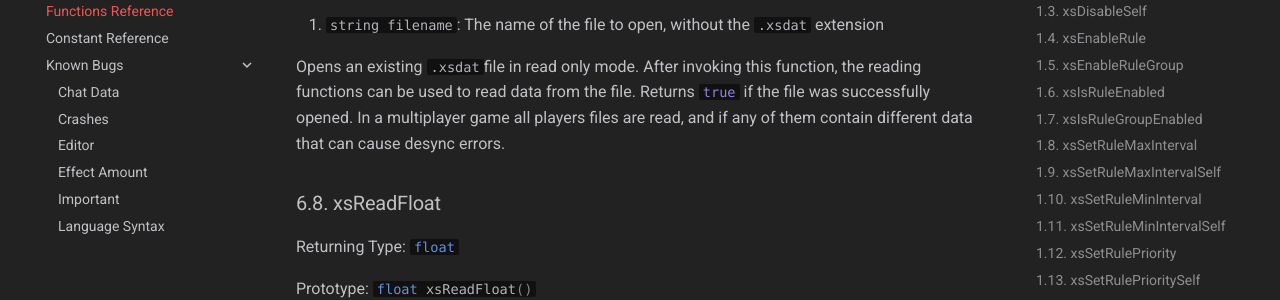
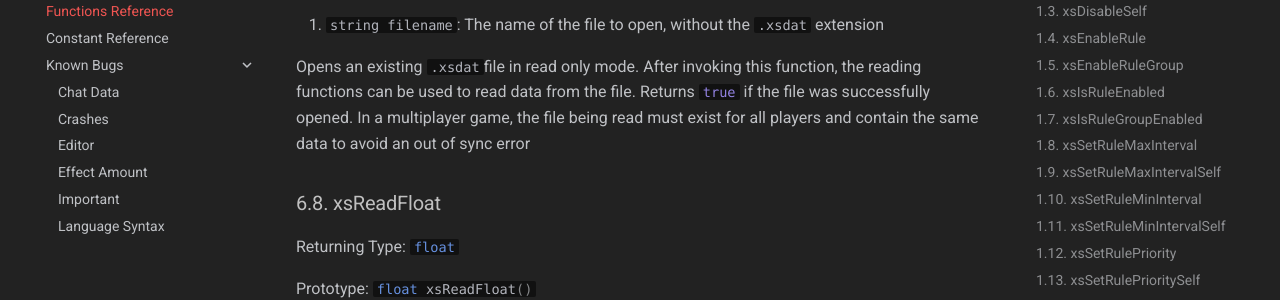
Before and after one commit to Divy1211/AoE2DE_UGC_Guide, an MkDocs documentation site: the page built from docs/general/xs/functions.md, in a window 1280 px wide and 900 px high, scrolled down 26439 px. Shown: the part 178-478 px from the top of the window. Built offline with MkDocs 1.6.1 and Material for MkDocs 9.7.7, drawn with Linux system fonts in a browser that asks for light colours; some web fonts are replaced; comment, search, counter and statistics services are not loaded; some of the changed text lies outside the part shown.

Commit message:
ran script

```diff
--- a/docs/general/xs/functions.md
+++ b/docs/general/xs/functions.md
@@ -1055,7 +1055,7 @@
 
 1. (Optional) `#!cpp bool append`: Default: `#!cpp true`. If set to `#!cpp false`, this will overwrite any existing file with the same name.
 
-Creates a new (or appends to an existing) `.xsdat` file with the same name as the RMS/scenario being played. After invoking this function, the writing functions can be used to write data to the file. Returns `#!cpp true` if the file was successfully created. In a multiplayer game file is created for each player, and subsequent writes will be duplicated to each player.
+Creates a new (or appends to an existing) `.xsdat` file with the same name as the RMS/scenario being played. After invoking this function, the writing functions can be used to write data to the file. Returns `#!cpp true` if the file was successfully created. In a multiplayer game a file is created for each player, and subsequent writes will be duplicated to each player.
 
 ### 6.3. xsGetDataTypeSize
 
@@ -1110,7 +1110,7 @@
 
 1.  `#!cpp string filename`: The name of the file to open, without the `.xsdat` extension
 
-Opens an existing `.xsdat`file in read only mode. After invoking this function, the reading functions can be used to read data from the file. Returns `#!cpp true` if the file was successfully opened. In a multiplayer game all players files are read, and if any of them contain different data that can cause desync errors.
+Opens an existing `.xsdat`file in read only mode. After invoking this function, the reading functions can be used to read data from the file. Returns `#!cpp true` if the file was successfully opened. In a multiplayer game, the file being read must exist for all players and contain the same data to avoid an out of sync error
 
 ### 6.8. xsReadFloat
 
```
